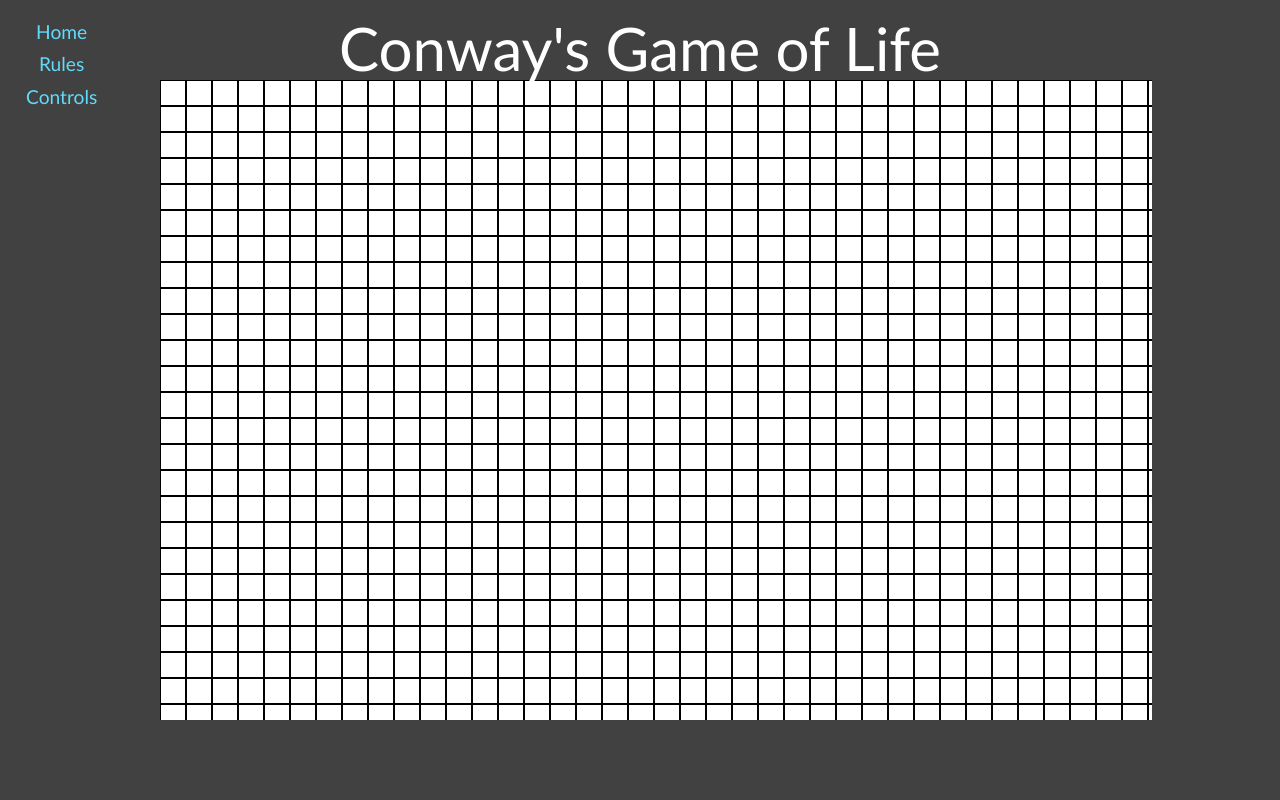
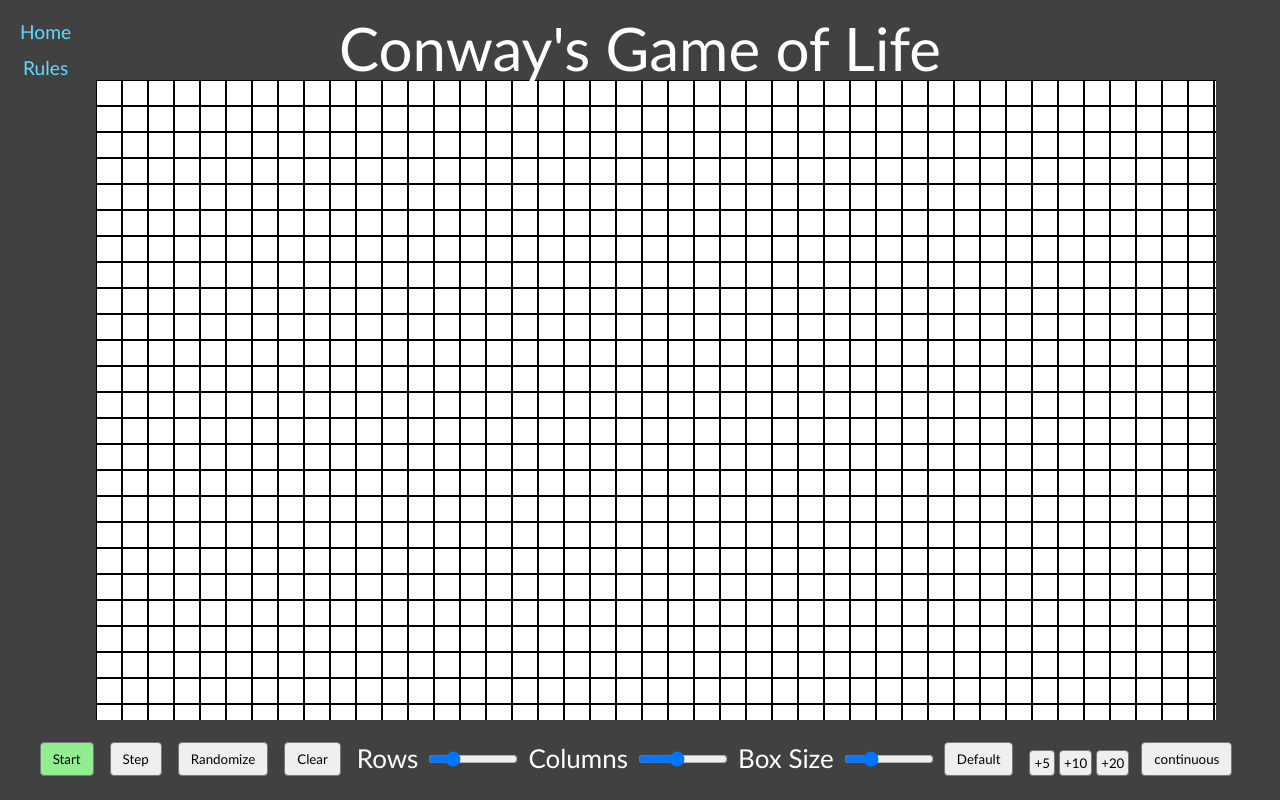
Before and after one commit to Hunterosmun/hunter-osmun, a React (Create React App) app: page /conways in a window 1280 px wide. Built offline with nearby package versions, Linux system fonts and the light colour scheme.

Commit message:
Put Conways controls on bottom

```diff
--- a/src/pages/conways-game/index.js
+++ b/src/pages/conways-game/index.js
@@ -39,7 +39,6 @@ export default function Conways () {
   const animation = useAnimationFrame(step)
   const [wrap, setWrap] = React.useState(true)
   const [update, trick] = React.useState(0) // eslint-disable-line
-  const [active, setActive] = React.useState(false)
 
   const refRows = React.useRef()
   refRows.current = numOfRows
@@ -124,12 +123,8 @@ export default function Conways () {
           <Ui.Button as={Link} to='/conways/rules'>
             Rules
           </Ui.Button>
-          <Ui.Button onClick={() => setActive(!active)}>Controls</Ui.Button>
         </Verticle>
       </Ui.Floaty>
-      {active && (
-        <>
-          <Ui.PopupClose onClick={() => setActive(false)} />
       <BtnBox>
         {!animation.active ? (
           <button
@@ -247,8 +242,6 @@ export default function Conways () {
           {wrap ? 'continuous' : 'bordered'}
         </button>
       </BtnBox>
-        </>
-      )}
       <GridHolder>
         <GridBlock numOfCols={numOfCols} size={size}>
           {Object.keys(refLiv.current).map(el => (
@@ -292,22 +285,20 @@ const GridBlock = styled.div`
 `
 
 const GridHolder = styled.div`
-  max-width: 80%;
+  max-width: 90%;
   max-height: 80vh;
   overflow: auto;
 `
 
 const BtnBox = styled.div`
   position: absolute;
-  top: 120px;
-  left: 0;
+  bottom: 24px;
+  max-height: 60px;
   justify-content: space-between;
   display: flex;
-  flex-direction: column;
-  width: 120px;
+  flex-wrap: wrap;
   gap: 8px;
   background-color: #414141;
-  padding: 10px;
   border-radius: 5px;
   z-index: 2;
   div button {
@@ -345,7 +336,7 @@ const Verticle = styled.div`
   flex-direction: column;
   justify-content: space-between;
   align-items: center;
-  height: 90px;
+  height: 60px;
   background-color: #414141;
   padding: 10px;
 `
```
Lines whose indentation alone changed are shown as unchanged.
